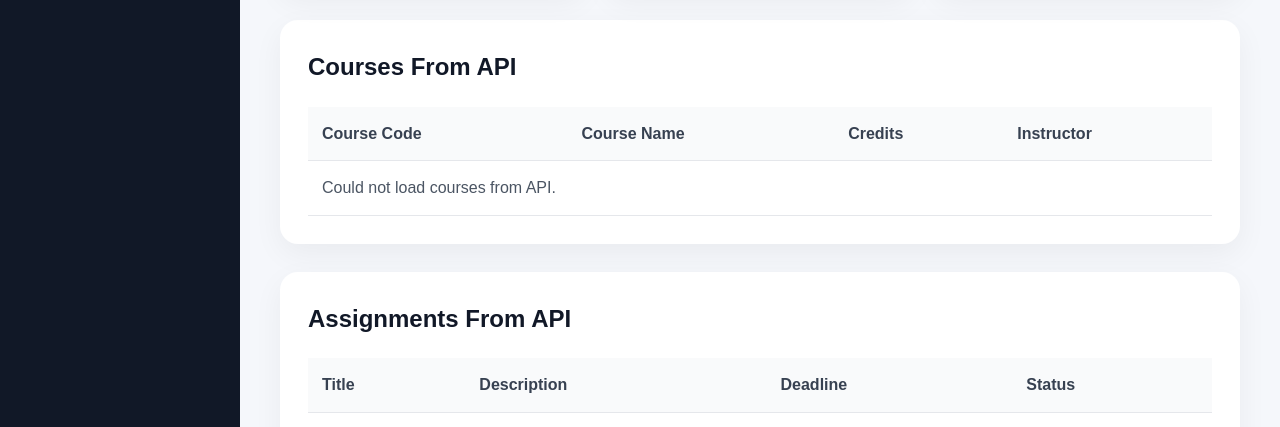
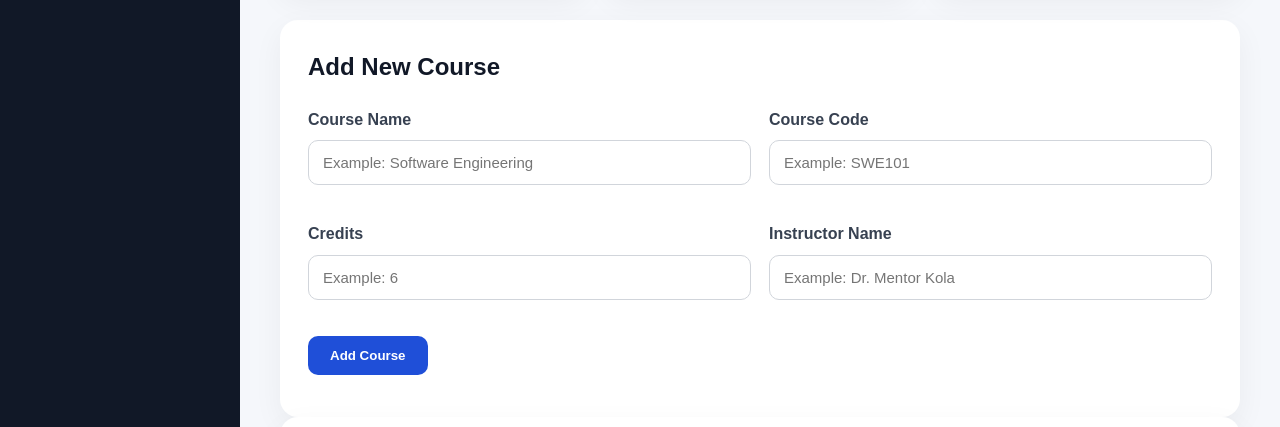
Before and after one commit to ftroka/unitrack-student-monitoring-system, a plain HTML site: page frontend/instructor-dashboard.html in a window 1280 px wide. Shown: the part 367-794 px from the top of the page. Drawn offline with Linux system fonts and the light colour scheme; no server answers.

Commit message:
Added create course form

```diff
--- a/frontend/instructor-dashboard.html
+++ b/frontend/instructor-dashboard.html
@@ -40,6 +40,40 @@
         <strong>Active</strong>
       </div>
     </section>
+
+<section class="dashboard-panel">
+  <h2>Add New Course</h2>
+
+  <form class="dashboard-form" onsubmit="createCourse(event)">
+    <div class="form-row">
+      <div class="form-group">
+        <label for="courseName">Course Name</label>
+        <input type="text" id="courseName" placeholder="Example: Software Engineering" required />
+      </div>
+
+      <div class="form-group">
+        <label for="courseCode">Course Code</label>
+        <input type="text" id="courseCode" placeholder="Example: SWE101" required />
+      </div>
+    </div>
+
+    <div class="form-row">
+      <div class="form-group">
+        <label for="courseCredits">Credits</label>
+        <input type="number" id="courseCredits" min="1" max="10" placeholder="Example: 6" required />
+      </div>
+
+      <div class="form-group">
+        <label for="instructorName">Instructor Name</label>
+        <input type="text" id="instructorName" placeholder="Example: Dr. Mentor Kola" required />
+      </div>
+    </div>
+
+    <button type="submit" class="form-button">Add Course</button>
+  </form>
+
+  <p id="courseFormMessage" class="form-message"></p>
+</section>
 
     <section class="dashboard-panel">
       <h2>Courses From API</h2>
--- a/frontend/script.js
+++ b/frontend/script.js
@@ -349,3 +349,42 @@ async function createStudent(event) {
     console.error(error);
   }
 }
+
+async function createCourse(event) {
+  event.preventDefault();
+
+  const message = document.getElementById("courseFormMessage");
+
+  const course = {
+    courseName: document.getElementById("courseName").value,
+    courseCode: document.getElementById("courseCode").value,
+    credits: Number(document.getElementById("courseCredits").value),
+    instructorName: document.getElementById("instructorName").value
+  };
+
+  try {
+    const response = await fetch(`${API_BASE_URL}/courses`, {
+      method: "POST",
+      headers: {
+        "Content-Type": "application/json"
+      },
+      body: JSON.stringify(course)
+    });
+
+    if (!response.ok) {
+      throw new Error("Failed to create course");
+    }
+
+    message.textContent = "Course added successfully.";
+
+    document.getElementById("courseName").value = "";
+    document.getElementById("courseCode").value = "";
+    document.getElementById("courseCredits").value = "";
+    document.getElementById("instructorName").value = "";
+
+    loadInstructorDashboard();
+  } catch (error) {
+    message.textContent = "Could not add course.";
+    console.error(error);
+  }
+}
```
